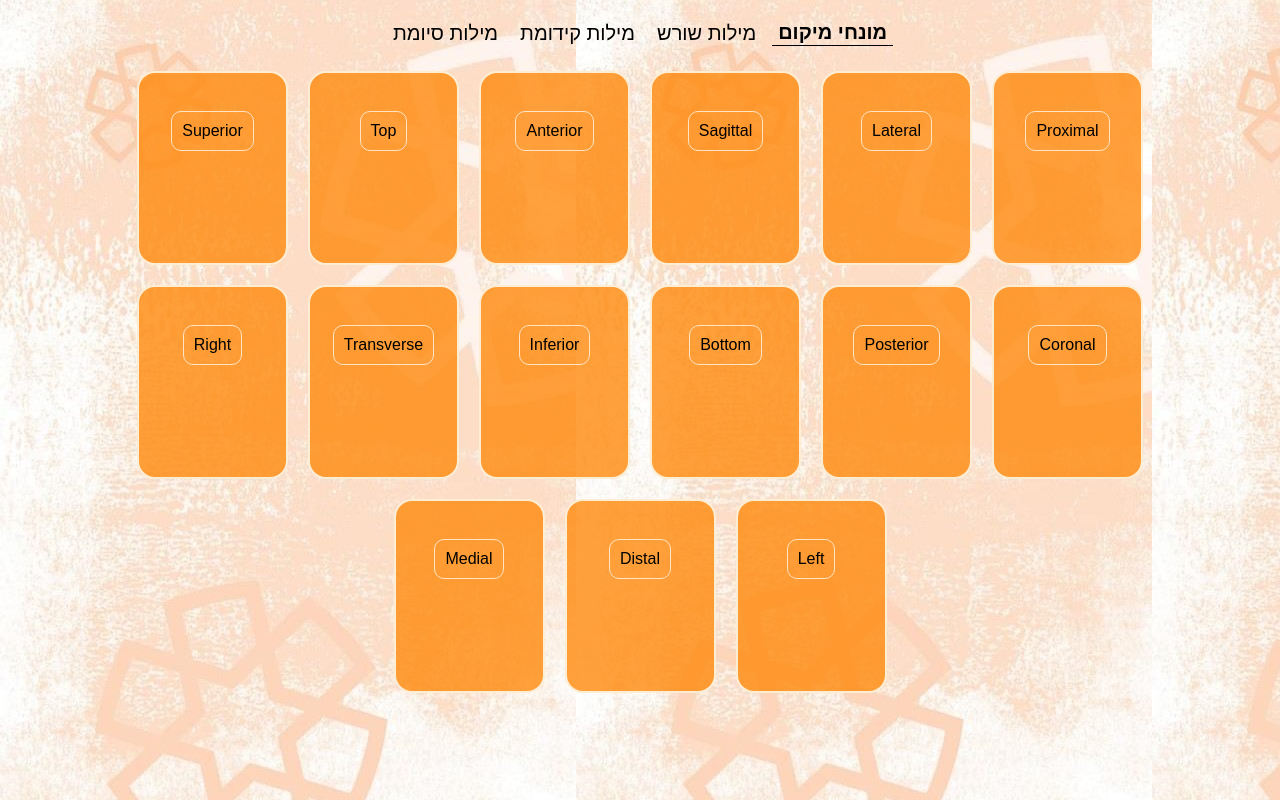
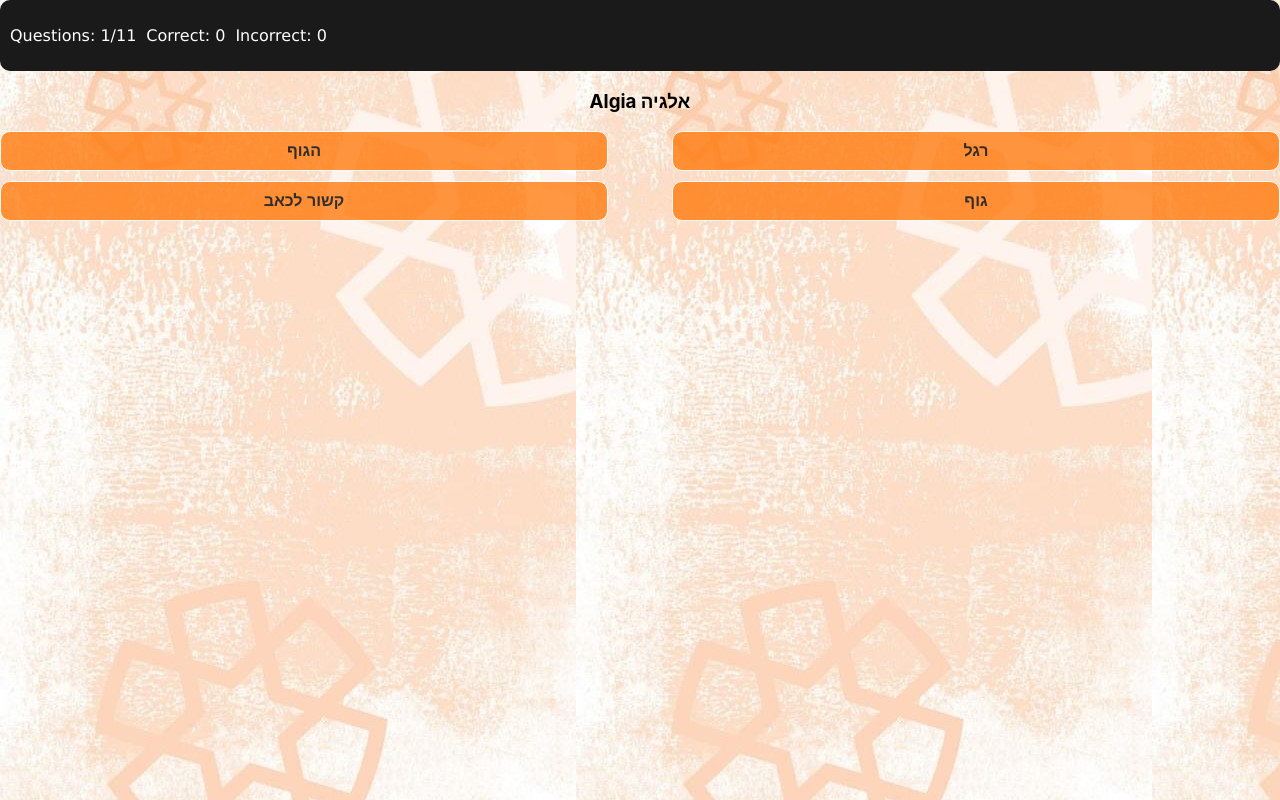
Before and after one commit to taltl/medical-terminology-practice, a React (Create React App) app: page / in a window 1280 px wide. Built offline with nearby package versions, Linux system fonts and the light colour scheme.

Commit message:
set answers & questions to trivia (and style)

```diff
--- a/src/App.tsx
+++ b/src/App.tsx
@@ -5,22 +5,9 @@ import TabsContainer from "./components/tabsContainer/TabsContainer";
 import Quiz from "./components/quiz/quiz";
 
 function App() {
-  const questions= [
-    {
-      "question": "What is my Name?",
-      "choices": ["Tim", "John", "Susan", "Burt"],
-      "correctAnswerIdx": 0
-    },
-    {
-      "question": "What is my last Name?",
-      "choices": ["Ruscica", "Smith", "Ann", "Jose"],
-      "correctAnswerIdx": 0
-    }
-  ]
-
   return (
-    <TabsContainer/>
-    // <Quiz allQuestions={questions}/>
+    // <TabsContainer/>
+    <Quiz />
   );
 }
 
--- a/src/components/quiz/Answer.module.scss
+++ b/src/components/quiz/Answer.module.scss
@@ -1,13 +1,16 @@
 .answer {
   width: 47.5%;
   padding: 10px;
-  background-color: #1a1a1a;
-  color: #ffffff;
-  font-family: Verdana, sans-serif;
+  background-color: #ff7300ec;
+  opacity: 80%;
+  color: #000000;
+  font-family: 'Franklin Gothic Medium', 'Arial Narrow', Arial, sans-serif;
   font-weight: 800;
-  border: 1px solid #0a0a0a;
+  border: 1px solid white;
   border-radius: 10px;
+  font-size: 16px;
+
   &:hover {
-    border: 1px solid rgb(0, 0, 255);
+    border: 1px solid rgb(255, 153, 0);
   }
 }
--- a/src/components/quiz/Answers.tsx
+++ b/src/components/quiz/Answers.tsx
@@ -6,7 +6,7 @@ type Props = {
     question: {
     question: string;
     choices: string[];
-    correctAnswerIdx: number;
+    currectAnswerIdx: number;
 };
     onSubmit: (correct: boolean) => void;
 };
@@ -20,15 +20,15 @@ function Answers(props: Props) {
 
     const onPress = (idx: number) => {
         setShowAnswer(true);
-        props.onSubmit(props.question.correctAnswerIdx === idx);
+        props.onSubmit(props.question.currectAnswerIdx === idx);
     };
 
     return (
         <div className={Answers_module.choices}>
-            {props.question.choices.map((choice: string, idx: number) => {
+            {props.question.choices?.map((choice: string, idx: number) => {
                 let color = '';
 
-                if (showAnswer && props.question.correctAnswerIdx === idx) color = 'green';
+                if (showAnswer && props.question.currectAnswerIdx === idx) color = 'green';
                 else if (showAnswer) color = 'red';
 
                 return (
--- a/src/components/quiz/Question.module.scss
+++ b/src/components/quiz/Question.module.scss
@@ -1,4 +1,4 @@
 .question {
-  font-family: Verdana, sans-serif;
-  color: #ffffff;
+  color: black;
+  text-align: center;
 }
--- a/src/components/quiz/Question.tsx
+++ b/src/components/quiz/Question.tsx
@@ -1,11 +1,11 @@
-import Answers from './Answers';
-import Question_module from './Question.module.scss';
+import Answers from "./Answers";
+import Question_module from "./Question.module.scss";
 
 type Props = {
   question: {
     question: string;
     choices: string[];
-        correctAnswerIdx: number;
+    currectAnswerIdx: number;
   };
   onSubmit: (correct: boolean) => void;
 };
--- a/src/components/quiz/Reset.module.scss
+++ b/src/components/quiz/Reset.module.scss
@@ -1,6 +1,22 @@
-.reset-btn {
-  width: 100%;
+.resetContainer {
+  margin-top: 20vh;
+
+  .resetBtn {
+    vertical-align: middle;
+    display: block;
+    margin: auto;
+    background: #F77D24;
+    color: #fff;
+    text-decoration: none;
+    font-size: 18px;
+    border: none;
+    padding: 10px 15px;
+    border-radius: 8px;
+  }
+
+  .resetText {
+    margin-top: 20px;
+    text-align: center;
+  }
+
 }
-.reset-text {
-  font-family: Verdana, sans-serif;
-}
--- a/src/components/quiz/Reset.tsx
+++ b/src/components/quiz/Reset.tsx
@@ -1,7 +1,4 @@
-import App_module from '../App.module.scss';
-import Answer_module from './Answer.module.scss';
-// import Classnames from 'classnames';
-import Reset_module from './Reset.module.scss';
+import Reset_module from "./Reset.module.scss";
 type Props = {
   totalQuestions: number;
   correctQuestions: number;
@@ -10,19 +7,13 @@ type Props = {
 
 function Reset(props: Props) {
   return (
-        <div>
-            <h1 className={Reset_module['reset-text']}>
-                You scored: {(props.correctQuestions / props.totalQuestions) * 100}%
+    <div className={Reset_module.resetContainer}>
+      <h1 className={Reset_module.resetText}>
+        הניקוד שלך:{" "}
+        {Math.round((props.correctQuestions / props.totalQuestions) * 100)}%
       </h1>
-            <button
-                onClick={props.onPress}
-                // className={Classnames(
-                //     App_module['next-btn'],
-                //     Answer_module.answer,
-                //     Reset_module['reset-btn']
-                // )}
-            >
-                Press to Try Again!
+      <button onClick={props.onPress} className={Reset_module.resetBtn}>
+        לחץ לניסיון נוסף!
       </button>
     </div>
   );
--- a/src/components/quiz/quiz.module.scss
+++ b/src/components/quiz/quiz.module.scss
@@ -7,7 +7,16 @@
   font-weight: 800;
   border: 1px solid #0a0a0a;
   border-radius: 10px;
+
   &:hover {
     border: 1px solid rgb(0, 0, 255);
   }
 }
+
+.nextQuestion {
+  margin: auto;
+  display: block;
+  margin-top: 15px;
+}
+
+.resetContainer {}
--- a/src/components/quiz/quiz.tsx
+++ b/src/components/quiz/quiz.tsx
@@ -1,29 +1,74 @@
-import React, { useState } from "react";
+import React, { useEffect, useState } from "react";
 import QuestionComp from "./Question";
 import StatBar from "./StatBar";
 import Reset from "./Reset";
-import './quiz.module.scss'
+import Quiz_module from "./quiz.module.scss";
 
-const Quiz: React.FC<{ allQuestions: any }> = () => {
-  const allQuestions = {
-    "questions": [
-      {
-        "question": "What is my Name?",
-        "choices": ["Tim", "John", "Susan", "Burt"],
-        "correctAnswerIdx": 0
-      },
-      {
-        "question": "What is my last Name?",
-        "choices": ["Ruscica", "Smith", "Ann", "Jose"],
-        "correctAnswerIdx": 0
+import data from "../../data.json";
+
+const Quiz: React.FC = () => {
+  const getRandom = (arr: string[], n: number): string[] => {
+    const result = new Array(n);
+    let len = arr.length;
+    const taken = new Array(len);
+    if (n > len)
+      throw new RangeError("getRandom: more elements taken than available");
+    while (n--) {
+      var x = Math.floor(Math.random() * len);
+      result[n] = arr[x in taken ? taken[x] : x];
+      taken[x] = --len in taken ? taken[len] : len;
     }
-    ]
+    return result;
+  };
+
+  const shuffle = (a: string[]) => {
+    let j, x, i;
+    for (i = a.length - 1; i > 0; i--) {
+      j = Math.floor(Math.random() * (i + 1));
+      x = a[i];
+      a[i] = a[j];
+      a[j] = x;
     }
+    return a;
+  };
+
+  const [questionObj, setQuestionObj] = useState<{
+    question: string;
+    choices: string[];
+    currectAnswerIdx: number;
+  }>();
 
   const [currentQuestionIdx, setCurrentQuestionIdx] = useState(0);
   const [correctAnswers, setCorrectAnswers] = useState(0);
   const [incorrectAnswers, setIncorrectAnswers] = useState(0);
   const [waitingToAdvance, setWaitingToAdvance] = useState(false);
+
+  const allChoices = [
+    ...data.sufixWords?.map((a) => a.value),
+    ...data.sourceWordsCards.map((a) => a.value),
+    ...data.prefixWords?.map((a) => a.value),
+  ];
+
+  const allQuestionsLenght = data.sufixWords.length;
+
+  useEffect(() => {
+    if (currentQuestionIdx < allQuestionsLenght) {
+      const choices = shuffle([
+        ...getRandom(allChoices, 3),
+        data.sufixWords[currentQuestionIdx].value,
+      ]);
+      const currectAnswerIdx = choices.findIndex((c) => {
+        return c === data.sufixWords[currentQuestionIdx].value;
+      });
+      setQuestionObj({
+        question: data.sufixWords[currentQuestionIdx].hebrew
+          ? `${data.sufixWords[currentQuestionIdx].english} ${data.sufixWords[currentQuestionIdx].hebrew}`
+          : data.sufixWords[currentQuestionIdx].english,
+        choices: choices,
+        currectAnswerIdx: currectAnswerIdx,
+      });
+    }
+  }, [currentQuestionIdx]);
 
   const onSubmit = (correct: boolean) => {
     if (correct) setCorrectAnswers(correctAnswers + 1);
@@ -43,32 +88,28 @@ const Quiz: React.FC<{ allQuestions: any }> = () => {
     setWaitingToAdvance(false);
   };
 
-  if (currentQuestionIdx >= allQuestions.questions?.length)
+  if (currentQuestionIdx >= allQuestionsLenght)
     return (
+      <div className={Quiz_module.resetContainer}>
         <Reset
-        totalQuestions={allQuestions.questions.length}
+          totalQuestions={allQuestionsLenght}
           correctQuestions={correctAnswers}
           onPress={reset}
         />
+      </div>
     );
 
   return (
-    <div >
+    <div>
       <StatBar
         currentQuestion={currentQuestionIdx + 1}
-        totalQuestions={allQuestions.questions.length}
+        totalQuestions={allQuestionsLenght}
         correct={correctAnswers}
         incorrect={incorrectAnswers}
       />
-      <QuestionComp
-        question={allQuestions.questions[currentQuestionIdx]}
-        onSubmit={onSubmit}
-      />
+      <QuestionComp question={questionObj ?? ({} as any)} onSubmit={onSubmit} />
       {waitingToAdvance && (
-        <button
-          onClick={advance}
-          className='answer'
-        >
+        <button onClick={advance} className={Quiz_module.nextQuestion}>
           שאלה הבאה
         </button>
       )}
--- a/src/components/tabsContainer/TabsContainer.tsx
+++ b/src/components/tabsContainer/TabsContainer.tsx
@@ -1,7 +1,7 @@
 import React, { useState } from "react";
 import CardContainer from "../cardsContainer/CardContainer";
 import "./TabsContainer.css";
-import data from "../../data.json"
+import data from "../../data.json";
 
 const tabs = [
   {
@@ -30,8 +30,8 @@ const pills = data.pills;
 
 const cards = [sufixWords, prefixWords, sourceWordsCards, locationWords];
 
-const TabsContainer: React.FC<{}> = () => {
-  const [selectTab, setSelectTab] = useState<number>(3);
+const TabsContainer: React.FC = () => {
+  const [selectTab, setSelectTab] = useState<number>(2);
 
   return (
     <div>
--- a/src/types.ts
+++ b/src/types.ts
@@ -5,5 +5,5 @@ export type Questions = {
 export type Question = {
     question: string;
     choices: string[];
-    correctAnswerIdx: number;
+    currectAnswerIdx: number;
 }
```
Also changed, not shown: src/index.css (+4 -5 lines). Lines whose indentation alone changed are shown as unchanged.
